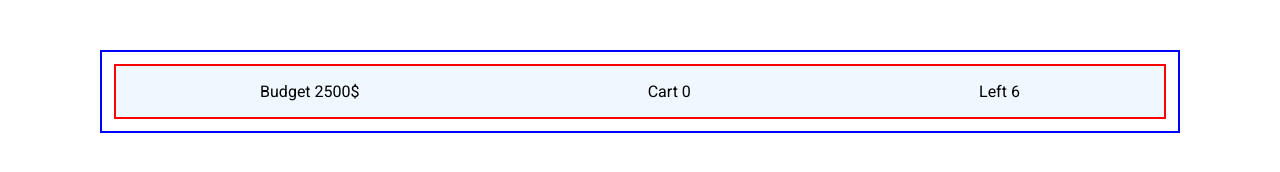
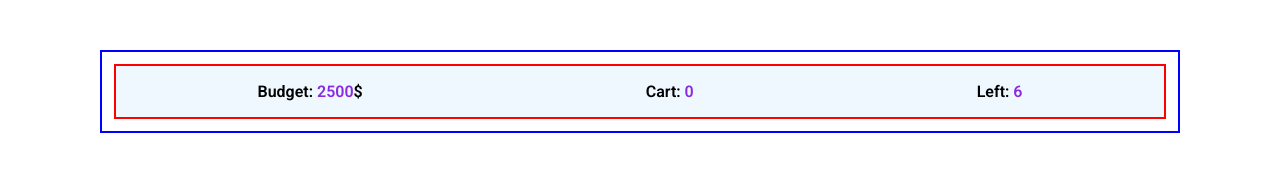
Before and after one commit to Sabbish99/Player_Draft, a plain HTML site: page index.html in a window 1280 px wide. Drawn offline with Linux system fonts and the light colour scheme.

Commit message:
nav bar color change

```diff
--- a/index.html
+++ b/index.html
@@ -17,9 +17,9 @@
   <body>
     <section>
       <div class="navbar">
-        <p>Budget <span>2500</span>$</p>
-        <p>Cart <span>0</span></p>
-        <p>Left <span>6</span></p>
+        <p>Budget: <span class="budget-color">2500</span>$</p>
+        <p>Cart: <span class="cart-color">0</span></p>
+        <p>Left: <span class="left-color">6</span></p>
       </div>
     </section>
 
--- a/style.css
+++ b/style.css
@@ -9,4 +9,14 @@ body {
   display: flex;
   justify-content: space-around;
   background-color: aliceblue;
+  font-weight: 600;
 }
+.budget-color {
+  color: blueviolet;
+}
+.cart-color {
+  color: blueviolet;
+}
+.left-color {
+  color: blueviolet;
+}
```
